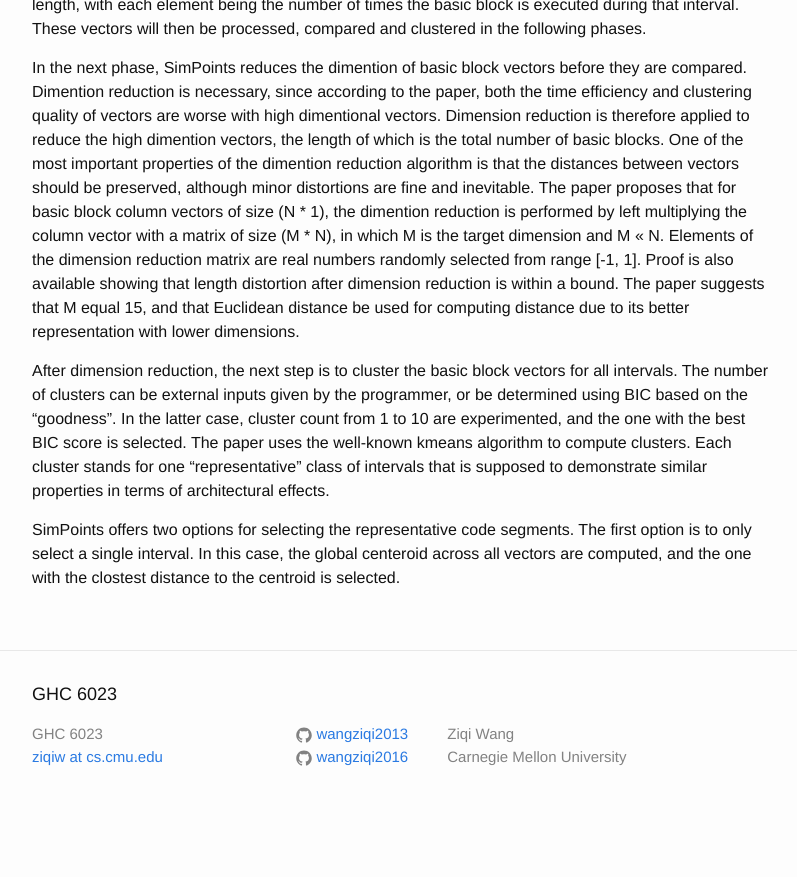
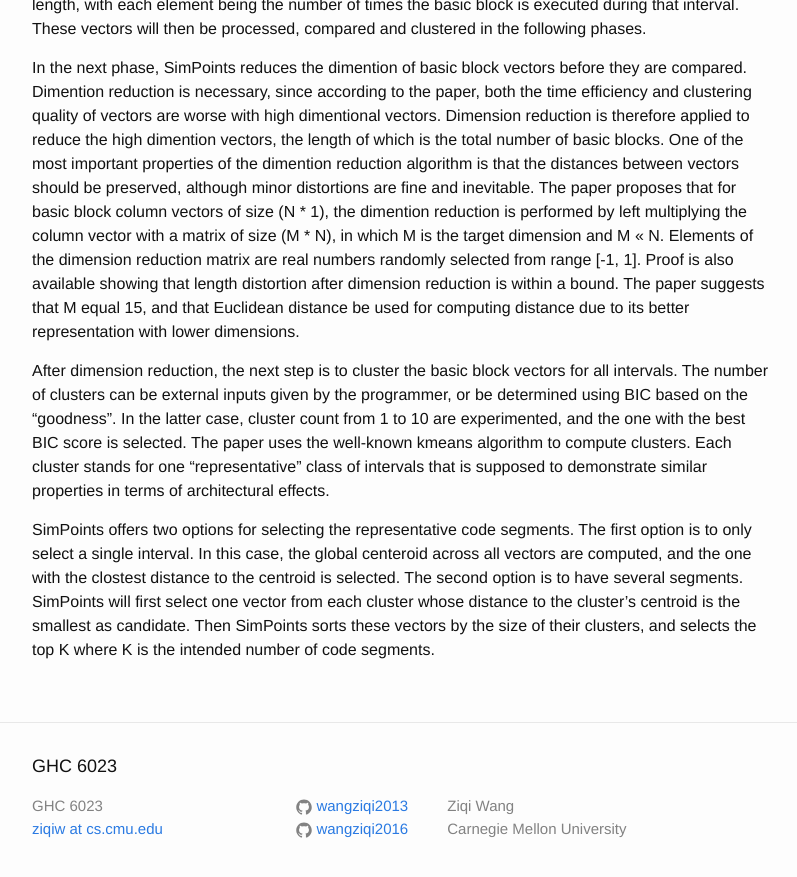
Before and after one commit to wangziqi2013/wangziqi2013.github.io, a Jekyll site: the page built from _posts/2020-07-29-simpoints.markdown, in a window 1280 px wide and 900 px high, scrolled down 2059 px. Shown: the top 877 px of the window, without its empty margins (238-1035 px from the left). Built offline with Jekyll 4.4.1, drawn with Linux system fonts in a browser that asks for light colours; before the commit the page ends 2887 px from its top, so only the background shows below that.

Commit message:
Adding second case

```diff
--- a/_posts/2020-07-29-simpoints.markdown
+++ b/_posts/2020-07-29-simpoints.markdown
@@ -98,4 +98,6 @@ of intervals that is supposed to demonstrate similar properties in terms of arch
 
 SimPoints offers two options for selecting the representative code segments. The first option is to only select a single
 interval. In this case, the global centeroid across all vectors are computed, and the one with the clostest distance
-to the centroid is selected.
+to the centroid is selected. The second option is to have several segments. SimPoints will first select one vector from
+each cluster whose distance to the cluster's centroid is the smallest as candidate. Then SimPoints sorts these vectors
+by the size of their clusters, and selects the top K where K is the intended number of code segments.
```
